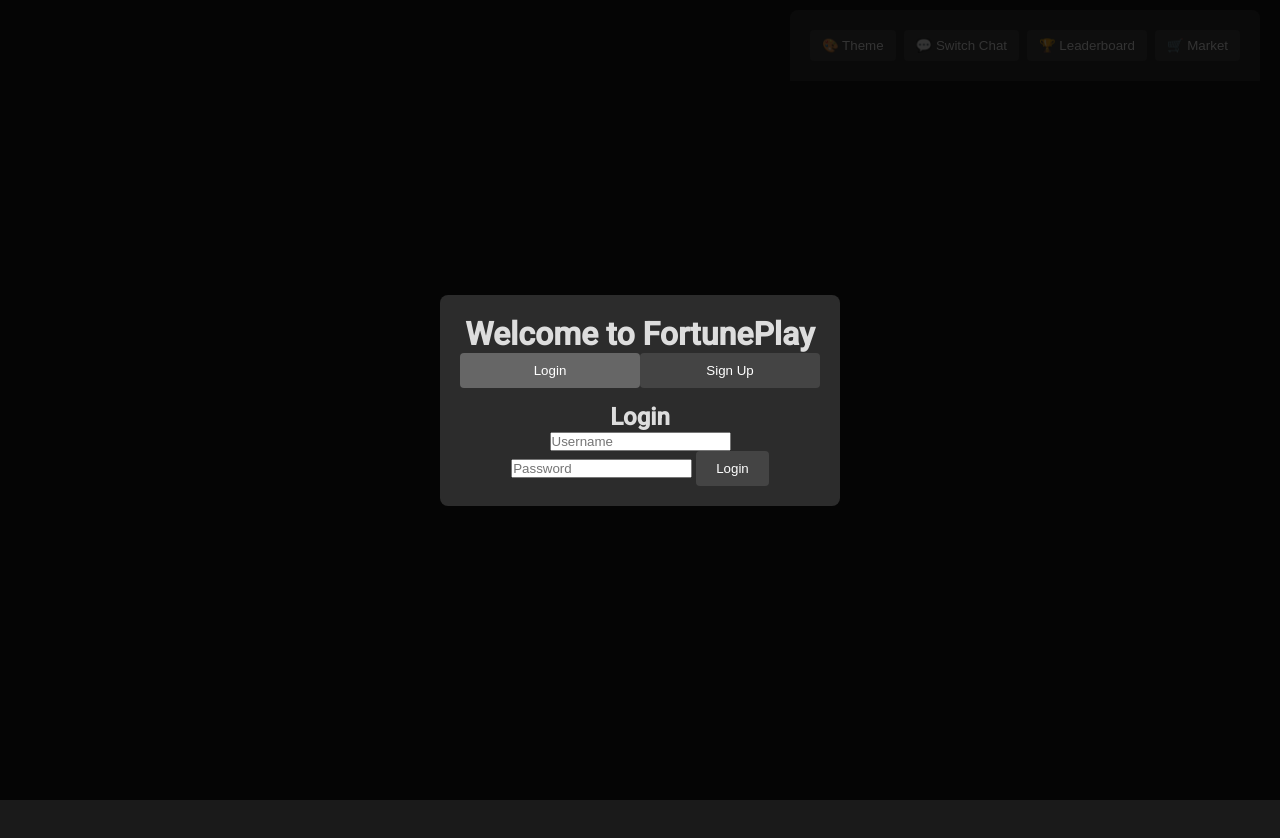
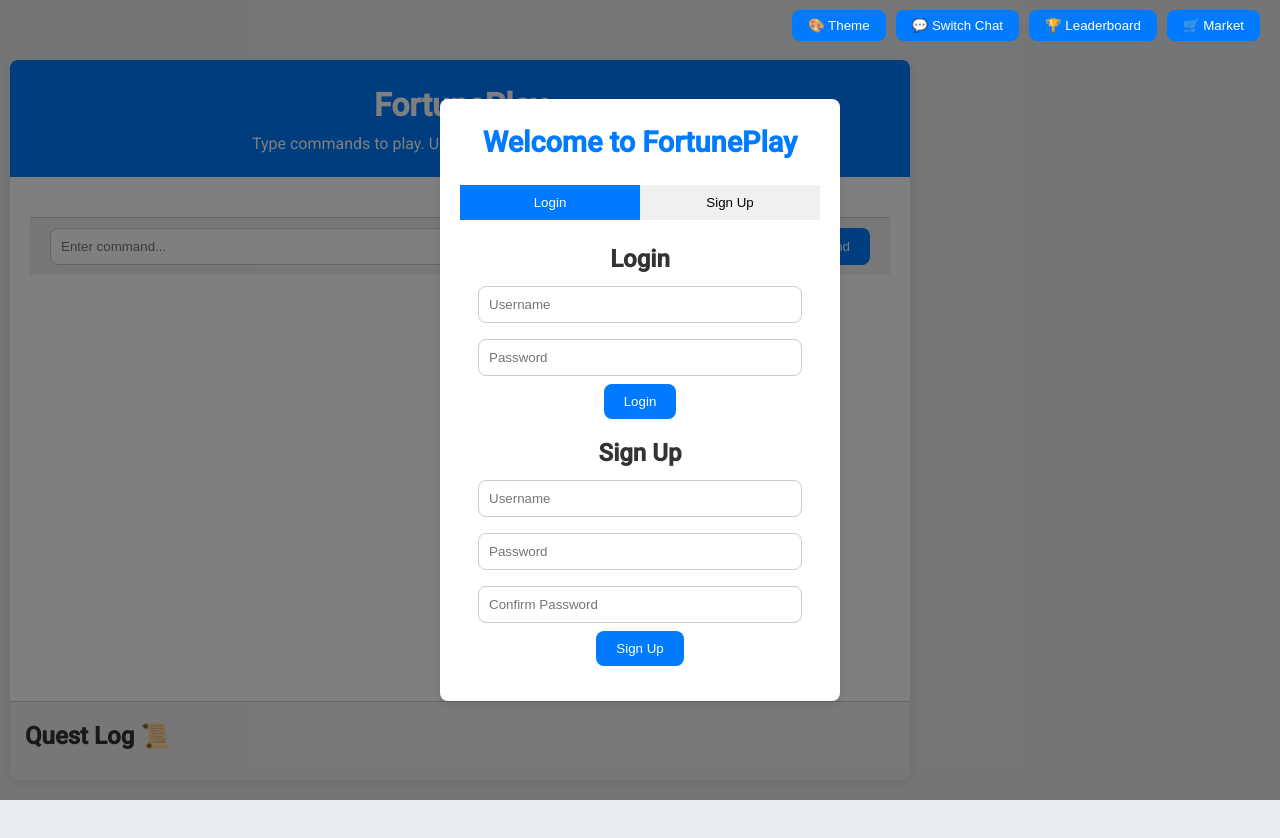
Before and after one commit to wearedevs-game/wearedevs-gam, a plain HTML site: page index.html in a window 1280 px wide. Before the commit the page ends 800 px from the top, so only its background shows below. Drawn offline with Linux system fonts and the light colour scheme.

Commit message:
Update style.css

```diff
--- a/style.css
+++ b/style.css
@@ -1,252 +1,267 @@
-/* Global hidden class */
-.hidden {
-  display: none !important;
+:root {
+  --primary-color: #ffffff;
+  --secondary-color: #f0f0f0;
+  --accent-color: #007BFF;
+  --text-color: #333333;
+  --background-color: #e9ecef;
+  --card-bg: #ffffff;
+  --shadow: 0 2px 8px rgba(0, 0, 0, 0.1);
+  --border-radius: 8px;
 }
 
-/* Reset & Base Styles */
 * {
   margin: 0;
   padding: 0;
   box-sizing: border-box;
 }
+
 body {
   font-family: 'Roboto', sans-serif;
-  background: #1a1a1a;
-  color: #ddd;
-  min-height: 100vh;
-  transition: background 0.5s ease, color 0.5s ease;
-}
-body.light-theme {
-  background: #f5f5f5;
-  color: #333;
+  background-color: var(--background-color);
+  color: var(--text-color);
+  line-height: 1.6;
+  transition: background-color 0.3s, color 0.3s;
 }
 
 /* Top Bar */
-#topbar {
+header#topbar {
   position: fixed;
   top: 10px;
   right: 20px;
+  display: flex;
+  gap: 10px;
   z-index: 1000;
-  display: flex;
-  gap: 8px;
 }
-#topbar button {
-  padding: 8px 12px;
-  background: #444;
+
+header#topbar button {
+  padding: 8px 16px;
+  background-color: var(--accent-color);
   color: #fff;
   border: none;
-  border-radius: 4px;
+  border-radius: var(--border-radius);
   cursor: pointer;
-  transition: background 0.3s;
-}
-#topbar button:hover {
-  background: #666;
+  transition: background-color 0.3s;
 }
 
-/* Container */
+header#topbar button:hover {
+  background-color: #0056b3;
+}
+
+/* Modals */
+.modal {
+  position: fixed;
+  top: 0;
+  left: 0;
+  width: 100%;
+  height: 100%;
+  background-color: rgba(0,0,0,0.5);
+  display: flex;
+  justify-content: center;
+  align-items: center;
+  padding: 20px;
+}
+
+.modal.hidden {
+  display: none;
+}
+
+.modal-content {
+  background-color: var(--card-bg);
+  padding: 20px;
+  border-radius: var(--border-radius);
+  box-shadow: var(--shadow);
+  width: 100%;
+  max-width: 400px;
+  text-align: center;
+}
+
+.modal-title {
+  margin-bottom: 20px;
+  font-size: 1.8em;
+  color: var(--accent-color);
+}
+
+.tabs {
+  display: flex;
+  margin-bottom: 20px;
+}
+
+.tabs button {
+  flex: 1;
+  padding: 10px;
+  background-color: var(--secondary-color);
+  border: none;
+  cursor: pointer;
+  transition: background-color 0.3s;
+}
+
+.tabs button.active {
+  background-color: var(--accent-color);
+  color: #fff;
+}
+
+.form-section {
+  margin-bottom: 15px;
+}
+
+.form-section input {
+  width: 90%;
+  padding: 10px;
+  margin: 8px 0;
+  border: 1px solid #ccc;
+  border-radius: var(--border-radius);
+}
+
+.form-section button {
+  padding: 10px 20px;
+  background-color: var(--accent-color);
+  color: #fff;
+  border: none;
+  border-radius: var(--border-radius);
+  cursor: pointer;
+  transition: background-color 0.3s;
+}
+
+.form-section button:hover {
+  background-color: #0056b3;
+}
+
+/* Main Container */
 #container {
   max-width: 900px;
-  width: 100%;
-  margin: 80px auto 20px auto;
-  background: #2c2c2c; /* Will be replaced by theme's primary or secondary color */
-  border-radius: 8px;
-  box-shadow: 0 4px 20px rgba(0,0,0,0.6);
+  margin: 100px auto 20px;
+  background-color: var(--card-bg);
+  border-radius: var(--border-radius);
+  box-shadow: var(--shadow);
+  overflow: hidden;
   display: flex;
   flex-direction: column;
-  height: calc(100vh - 120px);
-  overflow: hidden;
-  transition: background 0.5s;
 }
 
-/* Header */
-header {
-  background: #333;
+/* Game Header */
+.game-header {
+  background-color: var(--accent-color);
   color: #fff;
   padding: 20px;
   text-align: center;
-  border-top-left-radius: 8px;
-  border-top-right-radius: 8px;
 }
 
 /* Chat Area */
 #chatArea {
   flex: 1;
-  display: flex;
-  flex-direction: column;
-  justify-content: flex-end;
-  padding: 10px;
-  position: relative;
-  overflow: hidden;
-}
-#messages, #tradeMessages {
+  padding: 20px;
   overflow-y: auto;
-  flex: 1;
-  display: flex;
-  flex-direction: column;
-  gap: 8px;
-  padding: 10px;
 }
 
-/* Message Styles */
-.message {
-  padding: 8px 12px;
-  border-radius: 6px;
-  max-width: 80%;
-  word-wrap: break-word;
-  line-height: 1.5;
-  background: #3a3a3a;
-  color: #a8ff60;
-  animation: fadeIn 0.3s ease-in-out;
-}
-.system {
-  background: #444;
-  color: #7abaff;
-  align-self: flex-start;
-}
-.user {
-  background: #3a3a3a;
-  color: #a8ff60;
-  align-self: flex-end;
+#messages {
+  margin-bottom: 20px;
 }
 
-/* Input Areas */
-#input-area, #tradeInputArea {
+.message {
+  margin-bottom: 10px;
+  padding: 10px 15px;
+  border-radius: var(--border-radius);
+  background-color: var(--secondary-color);
+}
+
+.message.user {
+  background-color: var(--accent-color);
+  color: #fff;
+  text-align: right;
+}
+
+/* Input Area */
+#input-area {
   display: flex;
-  padding: 10px;
-  background: #333;
-  border-top: 1px solid #555;
+  padding: 10px 20px;
+  background-color: var(--secondary-color);
+  border-top: 1px solid #ccc;
 }
-#commandInput, #tradeInput {
+
+#input-area input {
   flex: 1;
   padding: 10px;
-  font-size: 1em;
-  border: 1px solid #555;
-  border-radius: 4px;
-  background: #222;
-  color: #ddd;
+  border: 1px solid #ccc;
+  border-radius: var(--border-radius);
 }
-#sendButton, #tradeSendButton {
+
+#input-area button {
+  margin-left: 10px;
   padding: 10px 20px;
-  margin-left: 10px;
-  background: #444;
+  background-color: var(--accent-color);
   color: #fff;
   border: none;
-  border-radius: 4px;
+  border-radius: var(--border-radius);
   cursor: pointer;
-  transition: background 0.3s;
 }
-#sendButton:hover, #tradeSendButton:hover {
-  background: #666;
+
+#input-area button:hover {
+  background-color: #0056b3;
 }
 
 /* Quest Log */
 #questLog {
-  background: #222;
-  padding: 10px;
-  border-top: 1px solid #555;
-  color: #ddd;
-  max-height: 150px;
+  padding: 15px;
+  background-color: var(--secondary-color);
+  border-top: 1px solid #ccc;
   overflow-y: auto;
 }
+
 #questLog h2 {
-  margin-bottom: 8px;
+  margin-bottom: 10px;
 }
 
-/* Modal Styles */
-.modal {
-  position: fixed;
-  z-index: 2000;
-  left: 0;
-  top: 0;
-  width: 100%;
+/* Trade Chat */
+#tradeChat {
+  display: none;
+  flex-direction: column;
   height: 100%;
-  overflow: auto;
-  background: rgba(0,0,0,0.8);
+}
+
+#tradeChat header {
+  background-color: var(--accent-color);
+  color: #fff;
+  padding: 15px;
+  text-align: center;
+}
+
+#tradeMessages {
+  flex: 1;
+  padding: 20px;
+  overflow-y: auto;
+}
+
+#tradeInputArea {
   display: flex;
-  justify-content: center;
-  align-items: center;
+  padding: 10px 20px;
+  background-color: var(--secondary-color);
+  border-top: 1px solid #ccc;
 }
-.modal-content {
-  background: #2c2c2c;
-  padding: 20px;
-  border-radius: 8px;
-  text-align: center;
-  color: #ddd;
-  width: 90%;
-  max-width: 400px;
-  transition: transform 0.3s;
+
+#tradeInputArea input {
+  flex: 1;
+  padding: 10px;
+  border: 1px solid #ccc;
+  border-radius: var(--border-radius);
 }
-.modal-content input[type="file"],
-.modal-content input[type="color"] {
-  width: 90%;
-}
-.theme-section {
-  margin-bottom: 15px;
-}
-.theme-buttons {
-  display: flex;
-  justify-content: space-around;
-}
-.modal-content button {
+
+#tradeInputArea button {
+  margin-left: 10px;
   padding: 10px 20px;
-  background: #444;
+  background-color: var(--accent-color);
   color: #fff;
   border: none;
-  border-radius: 4px;
+  border-radius: var(--border-radius);
   cursor: pointer;
-  transition: background 0.3s;
-}
-.modal-content button:hover {
-  background: #666;
 }
 
-/* Tabs for Login / Sign Up */
-.tabs {
-  display: flex;
-  justify-content: center;
-  margin-bottom: 15px;
-}
-.tabs button {
-  flex: 1;
-  padding: 10px;
-  border: none;
-  background: #444;
-  color: #fff;
-  cursor: pointer;
-  transition: background 0.3s;
-}
-.tabs button.active {
-  background: #666;
-}
-.form-section.hidden {
-  display: none;
+#tradeInputArea button:hover {
+  background-color: #0056b3;
 }
 
-/* Visual Effects */
-.spring-event {
-  transition: background 1s ease;
-  background: linear-gradient(to right, #228B22, #FF69B4) !important;
-}
-.bet-win {
-  transition: background 1s ease;
-  background: linear-gradient(to right, #FFFF99, #FFFACD) !important;
-}
-.bet-lose {
-  transition: background 1s ease;
-  background: linear-gradient(to right, #FF6F61, #FFB6C1) !important;
-}
-
-/* Animations */
-@keyframes fadeIn {
-  from { opacity: 0; }
-  to { opacity: 1; }
-}
-
-/* Responsive */
 @media (max-width: 600px) {
   #container {
-    margin: 60px 10px;
-    height: calc(100vh - 80px);
+    margin: 80px 10px;
   }
 }
 
```
